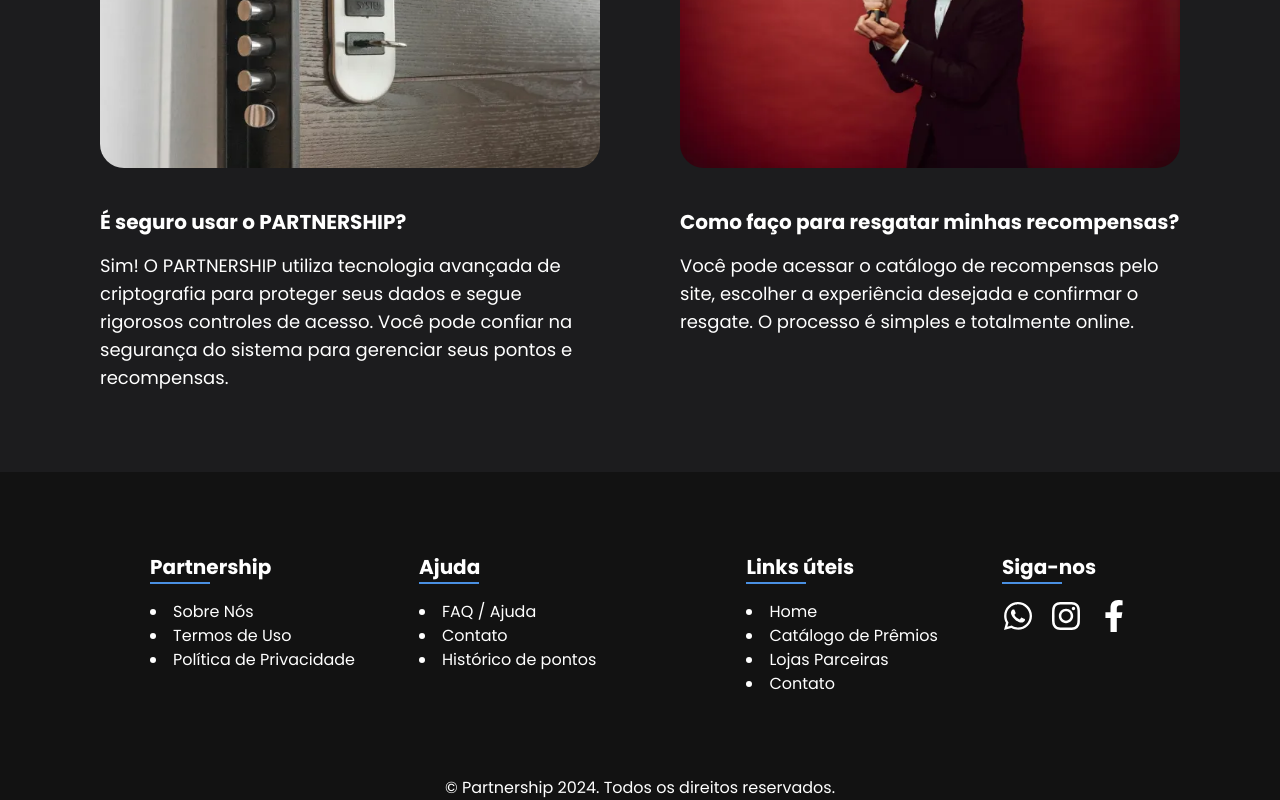
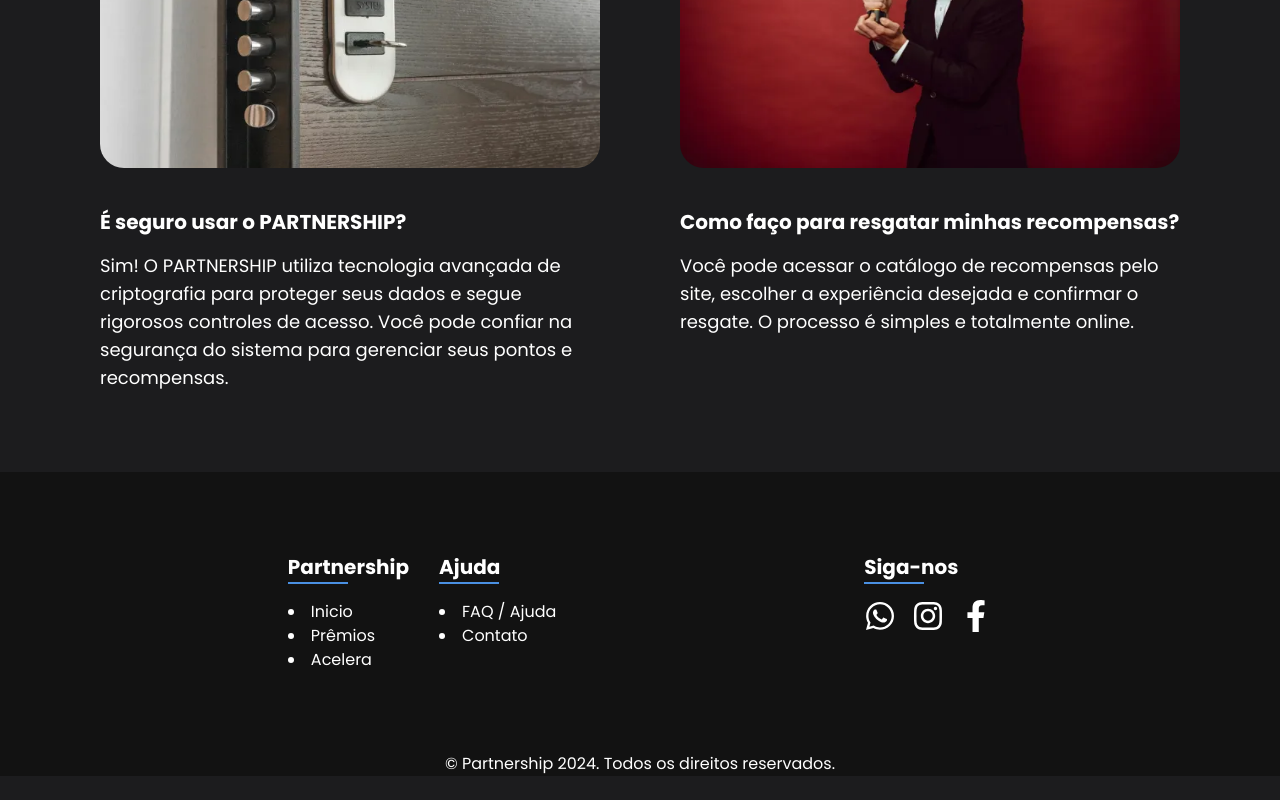
Before and after one commit to petersonfernandocouto/Plugowtech, a Next.js app: page / in a window 1280 px wide. Shown: the part 5542-6342 px from the top of the page. After the commit the page ends 6318 px from the top, so only its background shows below. Built offline with nearby package versions, Linux system fonts and the light colour scheme.

Commit message:
Atualização Footer

```diff
--- a/Componentes/Footer.tsx
+++ b/Componentes/Footer.tsx
@@ -20,9 +20,9 @@
 
                 <div className='mt-4'>
                     <ul className="list-disc list-inside">
-                        <li><Link className="hover:text-gray-300 transition-colors duration-300" href="/">Sobre Nós</Link></li>
-                        <li><Link className="hover:text-gray-300 transition-colors duration-300" href="/">Termos de Uso</Link></li>
-                        <li><Link className="hover:text-gray-300 transition-colors duration-300" href="/">Política de Privacidade</Link></li>
+                        <li><Link className="hover:text-gray-300 transition-colors duration-300" href="/">Inicio</Link></li>
+                        <li><Link className="hover:text-gray-300 transition-colors duration-300" href="/">Prêmios</Link></li>
+                        <li><Link className="hover:text-gray-300 transition-colors duration-300" href="/">Acelera</Link></li>
                     </ul>
                 </div>
 
@@ -39,7 +39,6 @@
                     <ul className="list-disc list-inside">
                         <li><Link className="hover:text-gray-300 transition-colors duration-300" href="/">FAQ / Ajuda</Link></li>
                         <li><Link className="hover:text-gray-300 transition-colors duration-300" href="/">Contato</Link></li>
-                        <li><Link className="hover:text-gray-300 transition-colors duration-300" href="/">Histórico de pontos</Link></li>
                     </ul>
                 </div>
 
@@ -48,26 +47,8 @@
 
         <div className='flex gap-16 mt-10 lg:mt-0'>
 
-            <div className='pl-5 lg:pl-0'>
 
-                <h1 className='text-[20px] font-bold border-b-2 border-b-[#4A90E2] w-[60px] whitespace-nowrap'>Links úteis</h1>
-
-
-                <div className='mt-4'>
-                    <ul className="list-disc list-inside">
-                        <li><Link className="hover:text-gray-300 transition-colors duration-300" href="/">Home</Link></li>
-                        <li><Link className="hover:text-gray-300 transition-colors duration-300" href="/">Catálogo de Prêmios</Link></li>
-                        <li><Link className="hover:text-gray-300 transition-colors duration-300" href="/">Lojas Parceiras</Link></li>
-                        <li><Link className="hover:text-gray-300 transition-colors duration-300" href="/">Contato</Link></li>
-                    </ul>
-                </div>
-
-
-            </div>
-
-
-
-            <div>
+            <div className='pl-5'>
 
                 <h1 className='text-[20px] font-bold border-b-2 border-b-[#4A90E2] w-[60px] whitespace-nowrap'>Siga-nos</h1>
 
```
